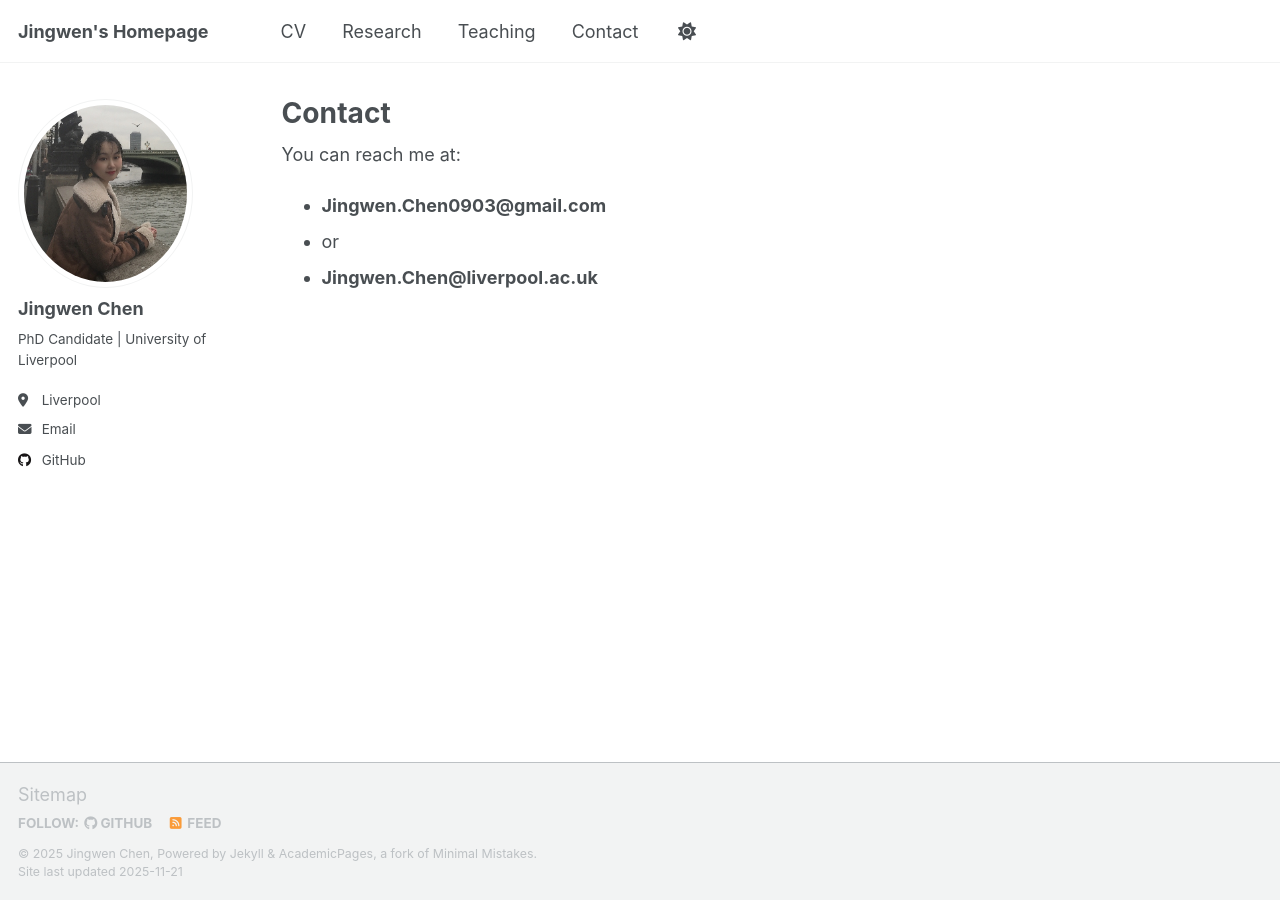
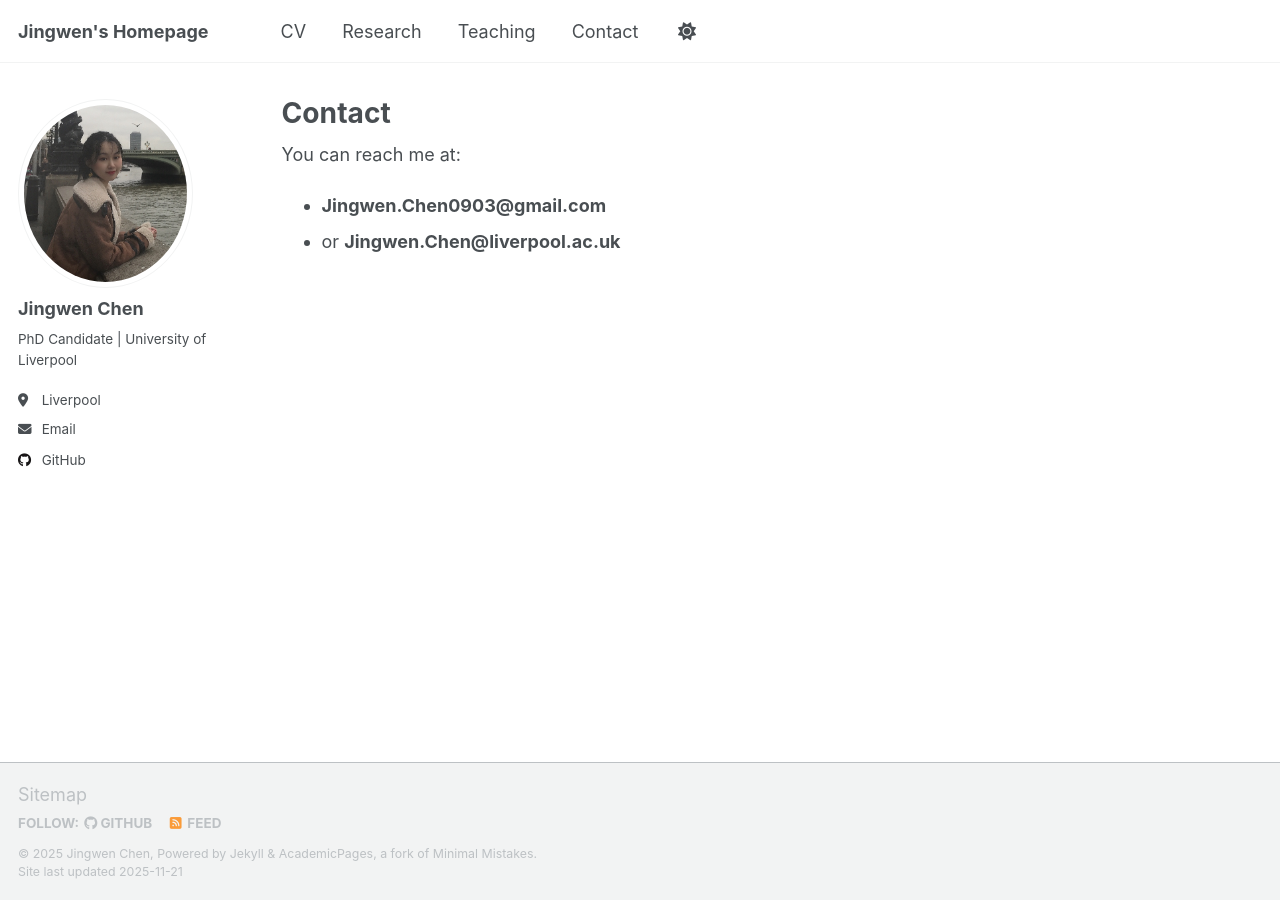
Before and after one commit to jingwenchen0903/jingwenchen0903.github.io, a Jekyll site: the page built from _pages/contact.md, in a window 1280 px wide. Built offline with Jekyll 4.4.1, drawn with Linux system fonts in a browser that asks for light colours; a script that is not in the unit is left out.

```diff
--- a/_pages/contact.md
+++ b/_pages/contact.md
@@ -8,5 +8,4 @@ author_profile: true
 You can reach me at:
 
 - **Jingwen.Chen0903@gmail.com**
-- or
-- **Jingwen.Chen@liverpool.ac.uk**
+- or **Jingwen.Chen@liverpool.ac.uk**
```
